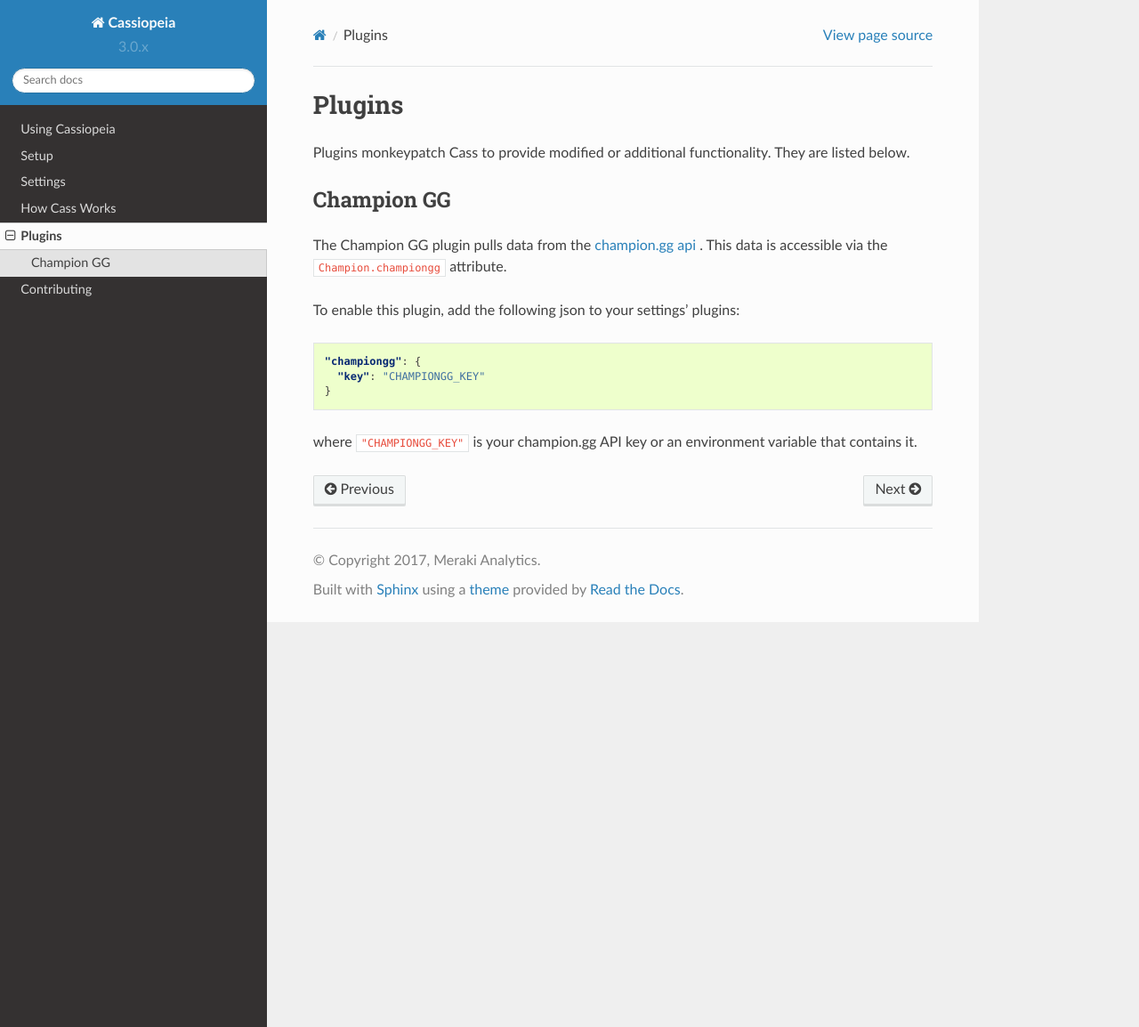
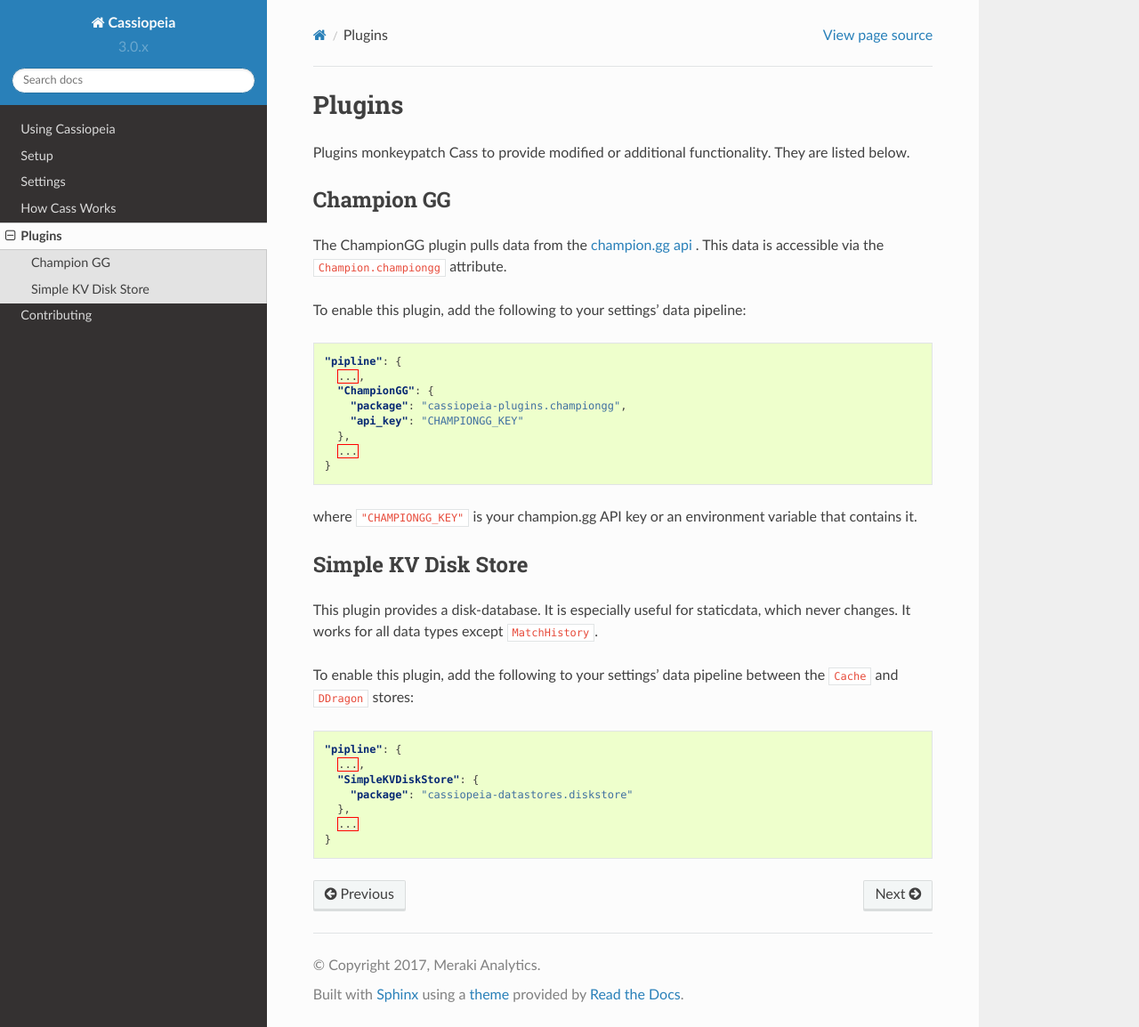
Before and after one commit to Crimack/lissandra, a Sphinx documentation site: the page built from doc/plugins.rst, in a window 1280 px wide and 1154 px high. Shown: the whole window at 89% size. Built offline with Sphinx 7.4.7 and the Read the Docs theme 2.0.0, drawn with Linux system fonts in a browser that asks for light colours; pages that are not in the unit, such as notebooks, are missing from menus.

Commit message:
prepping to move championgg and diskstore into their own projects

```diff
--- a/doc/plugins.rst
+++ b/doc/plugins.rst
@@ -8,14 +8,37 @@
 Champion GG
 -----------
 
-The Champion GG plugin pulls data from the `champion.gg api <http://api.champion.gg>`_ . This data is accessible via the ``Champion.championgg`` attribute.
+The ChampionGG plugin pulls data from the `champion.gg api <http://api.champion.gg>`_ . This data is accessible via the ``Champion.championgg`` attribute.
 
-To enable this plugin, add the following json to your settings' plugins:
+To enable this plugin, add the following to your settings' data pipeline:
 
 .. code-block:: json
 
-    "championgg": {
-      "key": "CHAMPIONGG_KEY"
-    }
+  "pipline": {
+    ...,
+    "ChampionGG": {
+      "package": "cassiopeia-plugins.championgg",
+      "api_key": "CHAMPIONGG_KEY"
+    },
+    ...
+  }
 
 where ``"CHAMPIONGG_KEY"`` is your champion.gg API key or an environment variable that contains it.
+
+
+Simple KV Disk Store
+--------------------
+
+This plugin provides a disk-database. It is especially useful for staticdata, which never changes. It works for all data types except ``MatchHistory``.
+
+To enable this plugin, add the following to your settings' data pipeline between the ``Cache`` and ``DDragon`` stores:
+
+.. code-block:: json
+
+  "pipline": {
+    ...,
+    "SimpleKVDiskStore": {
+      "package": "cassiopeia-datastores.diskstore"
+    },
+    ...
+  }
```
Also changed, not shown: README.md (+23 -1 lines), doc/datapipeline.rst (added, +94 -0 lines), doc/index.rst (+6 -4 lines), doc/settings.rst (+20 -20 lines).
